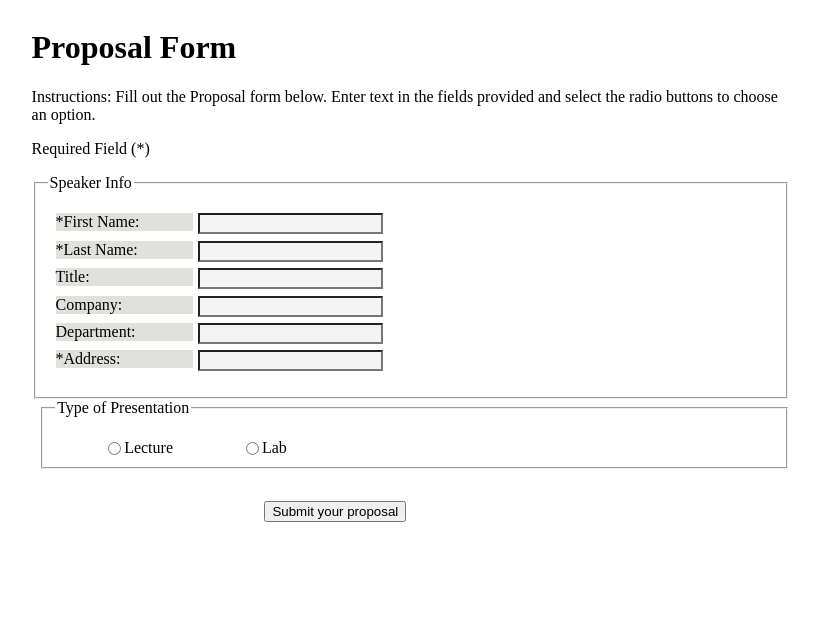
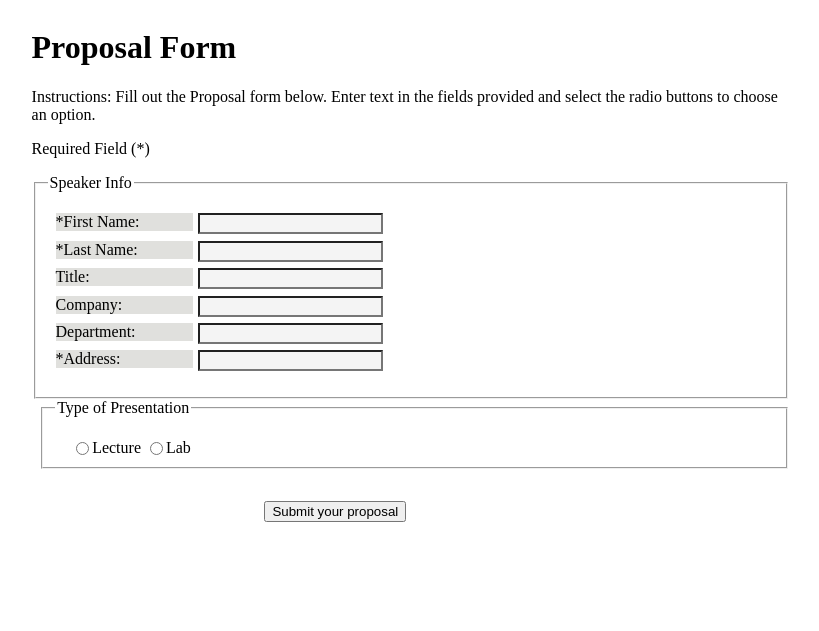
Before and after one commit to rgeorgen10/rgeorgen10.github.io, a PHP site: page /form-exercise.html in a window 1280 px wide. Shown: the top 631 px of the page, without its empty margins (27-846 px from the left). Run offline with PHP 8.4, Linux system fonts and the light colour scheme.

Commit message:
lessen span width

```diff
--- a/css/form.css
+++ b/css/form.css
@@ -67,7 +67,7 @@ div#formcol1 input {
 }
 
 #multchoice span {
-	margin: 0 3em;
+	margin: 0 1em;
 }
 
 .submit-button {
```
